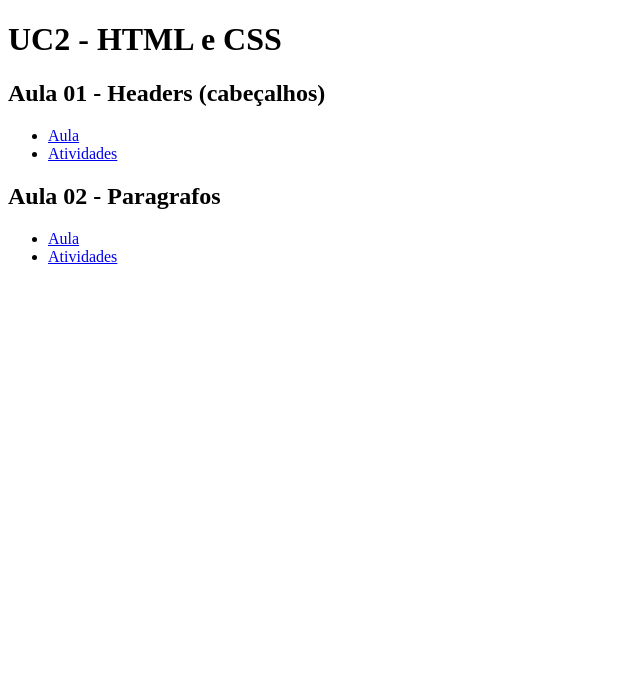
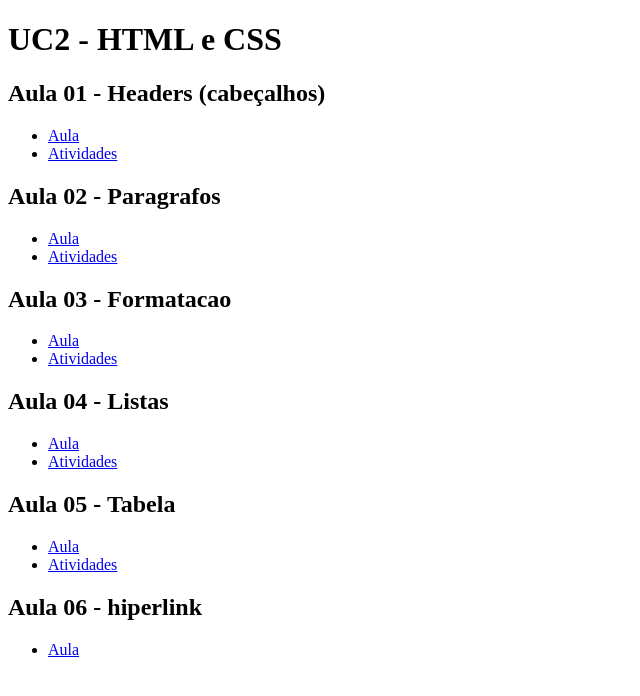
Before and after one commit to KyuKrom/UC_TII09, a plain HTML site: page index.html in a window 1280 px wide. Shown: the whole page, without its empty margins (0-640 px from the left). Drawn offline with Linux system fonts and the light colour scheme.

Commit message:
Atualização das Aulas

```diff
--- a/index.html
+++ b/index.html
@@ -19,5 +19,28 @@
         <li><a href="./aulas/02/paragrafos.html"> Aula</a></li>
         <li><a href="./aulas/02/atividade/atividade.html"> Atividades</a></li>
     </ul>
+
+    <h2>Aula 03 - Formatacao</h2>
+    <ul>
+        <li><a href="./aulas/03/formatacao.html"> Aula</a></li>
+        <li><a href="./aulas/03/atividade/atividade.html"> Atividades</a></li>
+    </ul>
+
+    <h2>Aula 04 - Listas</h2>
+    <ul>
+        <li><a href="./aulas/04/Listas.html"> Aula</a></li>
+        <li><a href="./aulas/02/atividade/atividade.html"> Atividades</a></li>
+    </ul>
+
+    <h2>Aula 05 - Tabela</h2>
+    <ul>
+        <li><a href="./aulas/05/tabela.html"> Aula</a></li>
+        <li><a href="./aulas/05/Atividades/Atividade.html"> Atividades</a></li>
+    </ul>
+
+    <h2>Aula 06 - hiperlink</h2>
+    <ul>
+        <li><a href="./aulas/06/hiperlink.html"> Aula</a></li>
+    </ul>
 </body>
 </html>
```
